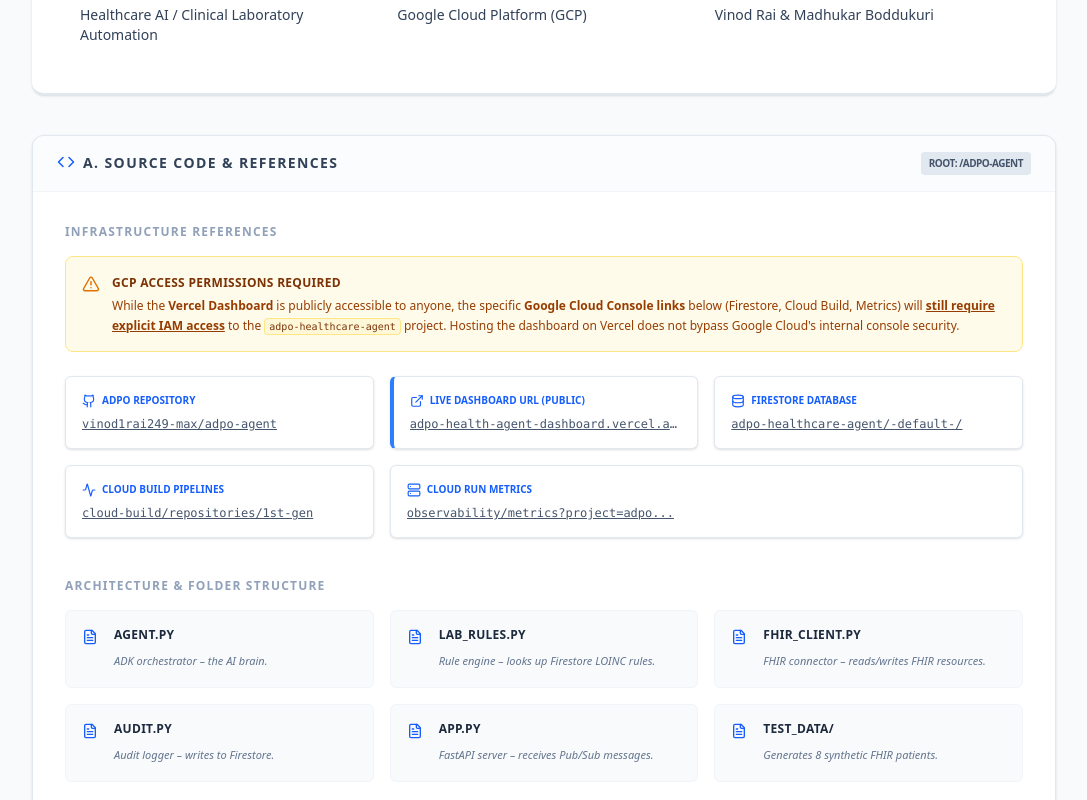
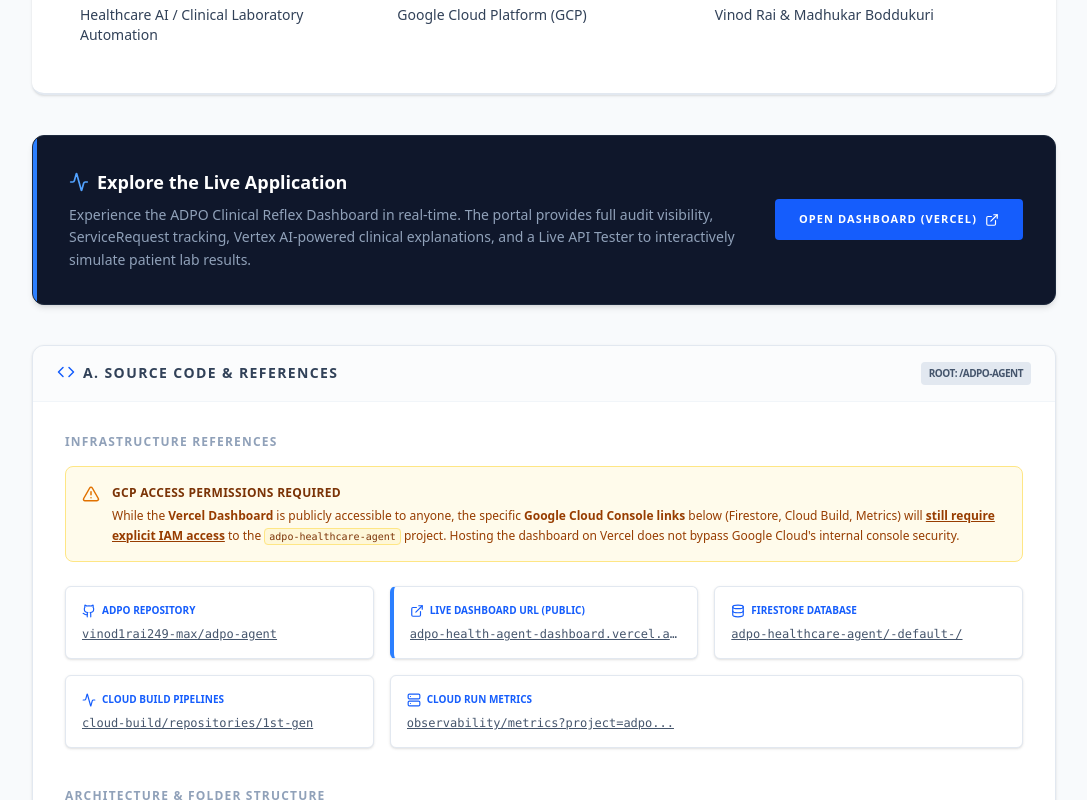
Before and after one commit to vinod1rai249-max/ADPO-health-Agent-Dashboard, a React (Vite) app: page / in a window 1280 px wide. Shown: the part 380-1180 px from the top of the page, without its empty margins (96-1183 px from the left). Built offline with nearby package versions, Linux system fonts and the light colour scheme.

Commit message:
feat: Add live application feature banner
Introduces a prominent banner to guide users to the live application. This banner highlights key features and provides a direct link for easy access, improving user discoverability and engagement with the deployed dashboard.

```diff
--- a/src/App.tsx
+++ b/src/App.tsx
@@ -131,6 +131,31 @@
           </div>
         </header>
 
+        {/* Feature Banner: Live Application */}
+        <section className="bg-slate-900 rounded-xl border border-slate-800 shadow-md overflow-hidden text-white print:border-slate-300 print:bg-white print:text-black">
+          <div className="p-6 md:p-8 flex flex-col md:flex-row items-center justify-between gap-6 border-l-4 border-blue-500">
+            <div className="flex-1">
+              <h3 className="text-lg font-bold mb-2 flex items-center gap-2 text-white print:text-black">
+                <Activity size={20} className="text-blue-400 print:text-blue-600" />
+                Explore the Live Application
+              </h3>
+              <p className="text-slate-400 text-sm leading-relaxed print:text-slate-600 max-w-3xl">
+                Experience the ADPO Clinical Reflex Dashboard in real-time. The portal provides full audit visibility, ServiceRequest tracking, Vertex AI-powered clinical explanations, and a Live API Tester to interactively simulate patient lab results.
+              </p>
+            </div>
+            <div className="shrink-0 w-full md:w-auto">
+              <a
+                href="https://adpo-health-agent-dashboard.vercel.app/"
+                target="_blank"
+                rel="noreferrer"
+                className="flex items-center justify-center gap-2 px-6 py-3 bg-blue-600 hover:bg-blue-500 text-white font-bold tracking-widest uppercase text-[11px] rounded transition-all print:bg-blue-50 print:border print:border-blue-200 print:text-blue-800 print:shadow-none"
+              >
+                Open Dashboard (Vercel) <ExternalLink size={14} className="print:hidden" />
+              </a>
+            </div>
+          </div>
+        </section>
+
         {/* Section 1: Source Code */}
         <section id="source-code" className="bg-white rounded-xl border border-slate-200 shadow-sm overflow-hidden print:border-none print:shadow-none print:break-inside-avoid">
           <div className="px-6 py-4 border-b border-slate-100 flex items-center justify-between bg-slate-50/50 print:bg-transparent print:border-b-2 print:border-slate-800 print:px-0">
@@ -177,12 +202,14 @@
             <h4 className="text-xs font-bold text-slate-400 uppercase tracking-widest mb-4">Architecture & Folder Structure</h4>
             <div className="grid grid-cols-1 md:grid-cols-2 lg:grid-cols-3 gap-4">
               {[
-                { file: 'agent.py', desc: 'ADK orchestrator – the AI brain.' },
-                { file: 'lab_rules.py', desc: 'Rule engine – looks up Firestore LOINC rules.' },
+                { file: 'agent.py', desc: 'ADK orchestrator – the AI brain defining rules and tools.' },
+                { file: 'lab_rules.py', desc: 'Rule engine – evaluates LOINC rules & numeric thresholds.' },
                 { file: 'fhir_client.py', desc: 'FHIR connector – reads/writes FHIR resources.' },
-                { file: 'audit.py', desc: 'Audit logger – writes to Firestore.' },
+                { file: 'audit.py', desc: 'Audit logger – writes every agent action to Firestore.' },
                 { file: 'app.py', desc: 'FastAPI server – receives Pub/Sub messages.' },
-                { file: 'test_data/', desc: 'Generates 8 synthetic FHIR patients.' }
+                { file: 'seed_rules.py', desc: 'Setup script – loads initial reflex rules into Firestore.' },
+                { file: 'dashboard.py', desc: 'Streamlit UI – manual input, explanations, audit explorer.' },
+                { file: 'test_data/*.py', desc: 'Generates & uploads synthetic FHIR patients.' }
               ].map((item, idx) => (
                 <div key={idx} className="flex items-start gap-4 p-4 bg-slate-50 border border-slate-100 rounded-md print:border-slate-300">
                   <FileText className="text-blue-600 shrink-0 mt-0.5 print:text-black" size={16} />
```
